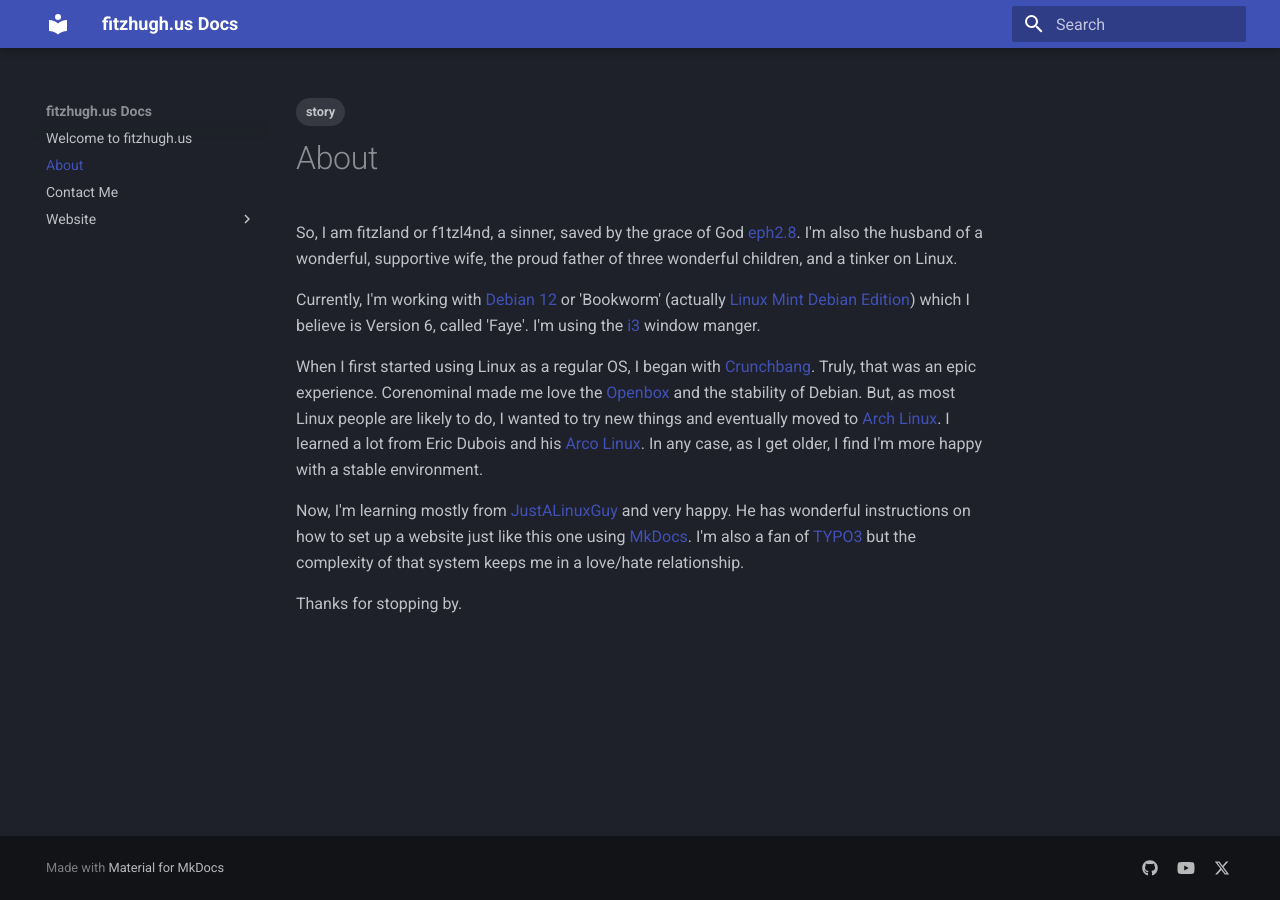
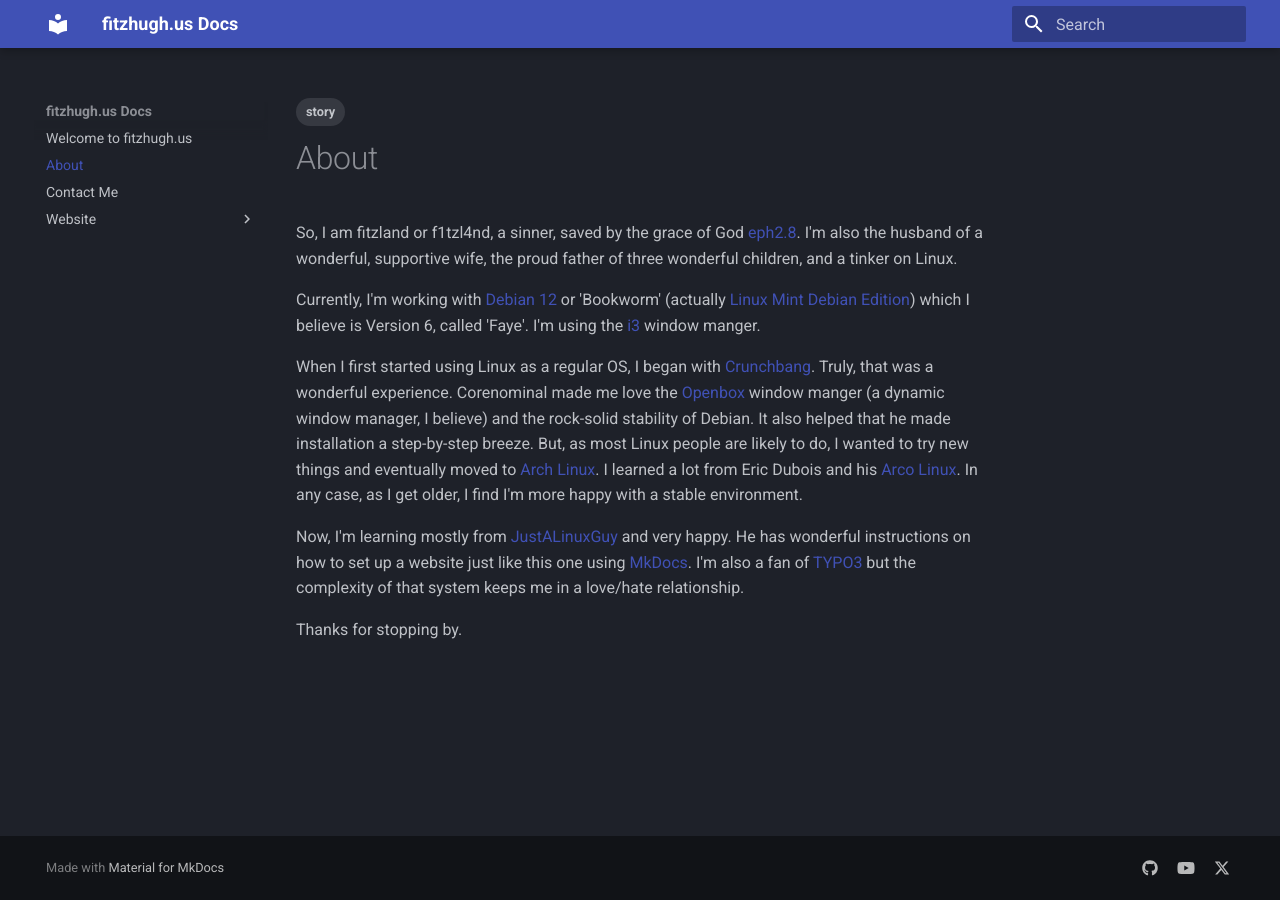
Before and after one commit to fitzland/octo-potato, an MkDocs documentation site: the page built from docs/about.md, in a window 1280 px wide. Built offline with MkDocs 1.6.1 and Material for MkDocs 9.7.7, drawn with Linux system fonts in a browser that asks for light colours.

Commit message:
details related to crunchbang

```diff
--- a/docs/about.md
+++ b/docs/about.md
@@ -9,7 +9,7 @@
 
 Currently, I'm working with [Debian 12](https://www.debian.org/News/2025/20250315){:target="_blank"} or 'Bookworm' (actually [Linux Mint Debian Edition](https://linuxmint.com/download_lmde.php){:target="_blank"}) which I believe is Version 6, called 'Faye'. I'm using the [i3](https://i3wm.org/){:target="_blank"} window manger.
 
-When I first started using Linux as a regular OS, I began with [Crunchbang](https://crunchbang.org/){:target="_blank"}. Truly, that was an epic experience. Corenominal made me love the [Openbox](https://openbox.org/){:target="_blank"} and the stability of Debian. But, as most Linux people are likely to do, I wanted to try new things and eventually moved to [Arch Linux](https://archlinux.org/){:target="_blank"}. I learned a lot from Eric Dubois and his [Arco Linux](https://www.arcolinuxd.com/){:target="_blank"}. In any case, as I get older, I find I'm more happy with a stable environment.
+When I first started using Linux as a regular OS, I began with [Crunchbang](https://crunchbang.org/){:target="_blank"}. Truly, that was a wonderful experience. Corenominal made me love the [Openbox](https://openbox.org/){:target="_blank"} window manger (a dynamic window manager, I believe) and the rock-solid stability of Debian. It also helped that he made installation a step-by-step breeze. But, as most Linux people are likely to do, I wanted to try new things and eventually moved to [Arch Linux](https://archlinux.org/){:target="_blank"}. I learned a lot from Eric Dubois and his [Arco Linux](https://www.arcolinuxd.com/){:target="_blank"}. In any case, as I get older, I find I'm more happy with a stable environment.
 
 Now, I'm learning mostly from [JustALinuxGuy](https://github.com/drewgrif){:target="_blank"} and very happy. He has wonderful instructions on how to set up a website just like this one using [MkDocs](https://www.mkdocs.org/){:target="_blank"}. I'm also a fan of [TYPO3](https://typo3.org/){:target="_blank"} but the complexity of that system keeps me in a love/hate relationship.
 
```
